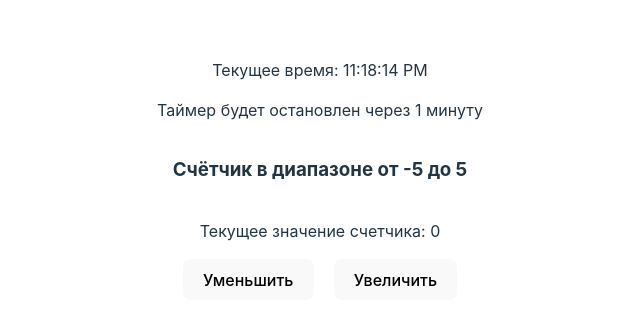
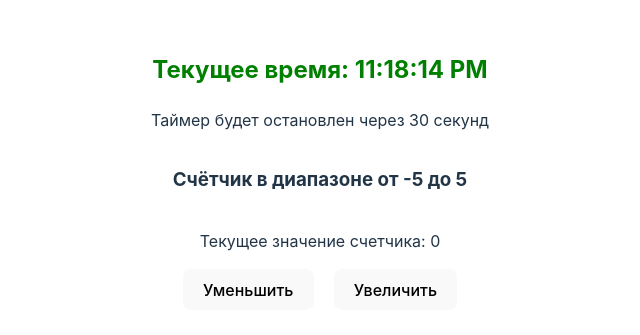
Before and after one commit to Dmitriy-Rassol/react-project, a React (Vite) app: page / in a window 1280 px wide. Shown: the part 229-564 px from the top of the page, without its empty margins (320-960 px from the left). Built offline with nearby package versions, Linux system fonts and the light colour scheme.

Commit message:
Исправил таймер, корректная остановка через пол минуты

```diff
--- a/src/components/Counter.jsx
+++ b/src/components/Counter.jsx
@@ -39,7 +39,7 @@ const Counter = () => {
   })
 
   return (
-    <div>
+    <div style={{position: "relative"}}>
       <div
         style={{
           display: "flex",
@@ -60,14 +60,14 @@ const Counter = () => {
           </div>
         </div>
       </div>{" "}
-      <p style={{position:"absolute", left: "50%", transform: "translateX(-50%)", width: "100%"}}>
+      <div style={{position:"absolute", left: "50%", transform: "translateX(-50%)", width: "100%"}}>
         {" "}
         {active && (
           <p style={{ color: "red", textAlign: "center"}}>
             Предупреждение: Значение счетчика вне допустимого диапазона
           </p>
         )}
-      </p>
+      </div>
     </div>
   );
 };
--- a/src/components/Timer.jsx
+++ b/src/components/Timer.jsx
@@ -1,36 +1,39 @@
-import { useState, useEffect } from 'react';
-
+import { useState, useEffect } from "react";
 
 const Timer = () => {
     const [currentTime, setCurrentTime] = useState(new Date());
-    const [expired, setExpired] = useState(false);
+    const [stopTimer, setStopTimer] = useState(false);
 
     useEffect(() => {
-      const updateCurrentTime = () => {
-        const newTime = new Date();
-        setCurrentTime(newTime);
-
-        const expirationTime = new Date(currentTime.getTime() + 1 * 60 * 1000);
-        if (newTime > expirationTime) {
-          setExpired(true);
-          clearInterval(intervalId);
+      const intervalId = setInterval(() => {
+        if (!stopTimer) {
+          setCurrentTime(new Date());
         }
-      };
-
-      const intervalId = setInterval(updateCurrentTime, 1000);
+      }, 1000);
 
       return () => {
         clearInterval(intervalId);
       };
-    }, [currentTime]);
+    }, [stopTimer]);
+
+    useEffect(() => {
+      const stopTimerId = setTimeout(() => {
+        setStopTimer(true);
+      }, 30000);
+
+      return () => {
+        clearTimeout(stopTimerId);
+      };
+    }, []);
+
 
     return (
-      <div>
-        <p style={{textAlign:"center"}}>Текущее время: {currentTime.toLocaleTimeString()}</p>
-        {expired ? (
+      <div    style={{textAlign: "center"}}>
+        <h2 style={{color:"green"}}>Текущее время: {currentTime.toLocaleTimeString()}</h2>
+        {stopTimer ? (
           <p style={{ color: 'red' }}>Время истекло!</p>
         ) : (
-          <p>Таймер будет остановлен через 1 минуту</p>
+          <p>Таймер будет остановлен через 30 секунд</p>
         )}
       </div>
     );
--- a/src/style.css
+++ b/src/style.css
@@ -5,7 +5,7 @@
 
   color-scheme: light dark;
   color: rgba(255, 255, 255, 0.87);
-  background-color: #242424;
+  background-color: #3d0ab4;
 
   font-synthesis: none;
   text-rendering: optimizeLegibility;
```
